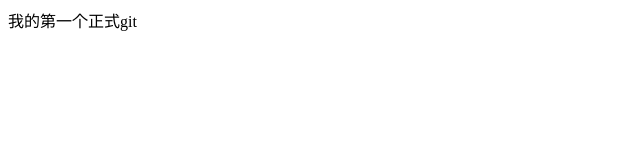
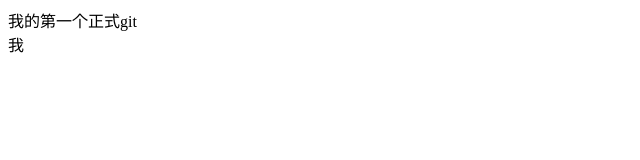
Before and after one commit to zhk010306/zhk_qs, a plain HTML site: page index.html in a window 1280 px wide. Shown: the full height of the page, 0-640 px from the left. Drawn offline with Linux system fonts and the light colour scheme.

Commit message:
第三次修改

```diff
--- a/index.html
+++ b/index.html
@@ -1,7 +1,7 @@
 <!--
  * @Author: your name
  * @Date: 2020-12-07 16:16:59
- * @LastEditTime: 2020-12-07 16:24:43
+ * @LastEditTime: 2020-12-07 16:29:22
  * @LastEditors: Please set LastEditors
  * @Description: In User Settings Edit
  * @FilePath: \1\index.html
@@ -15,5 +15,6 @@
 </head>
 <body>
     我的第一个正式git
+    <div>我</div>
 </body>
 </html>
```
